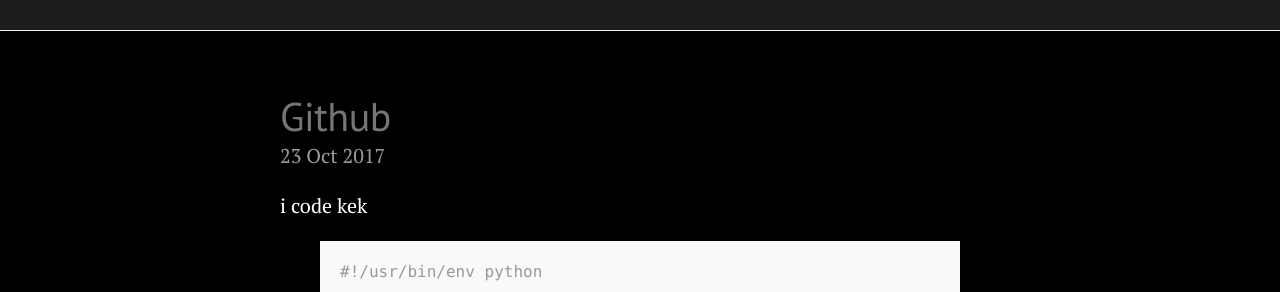
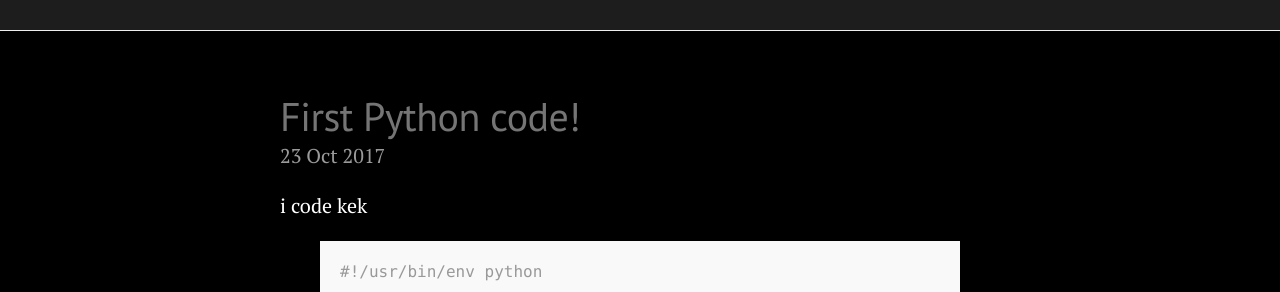
Before and after one commit to aayush251/aayush251.github.io, a Jekyll site: the page built from _posts/2017-10-23-github.markdown, in a window 1280 px wide. Shown: the part 209-501 px from the top of the page. Built offline with Jekyll 4.4.1, drawn with Linux system fonts in a browser that asks for light colours; some web fonts are replaced.

Commit message:
Update 2017-10-23-github.markdown

```diff
--- a/_posts/2017-10-23-github.markdown
+++ b/_posts/2017-10-23-github.markdown
@@ -1,6 +1,6 @@
 ---
 published: true
-title: Github
+title: First Python code!
 layout: post
 categories: [Random]
 ---
```
